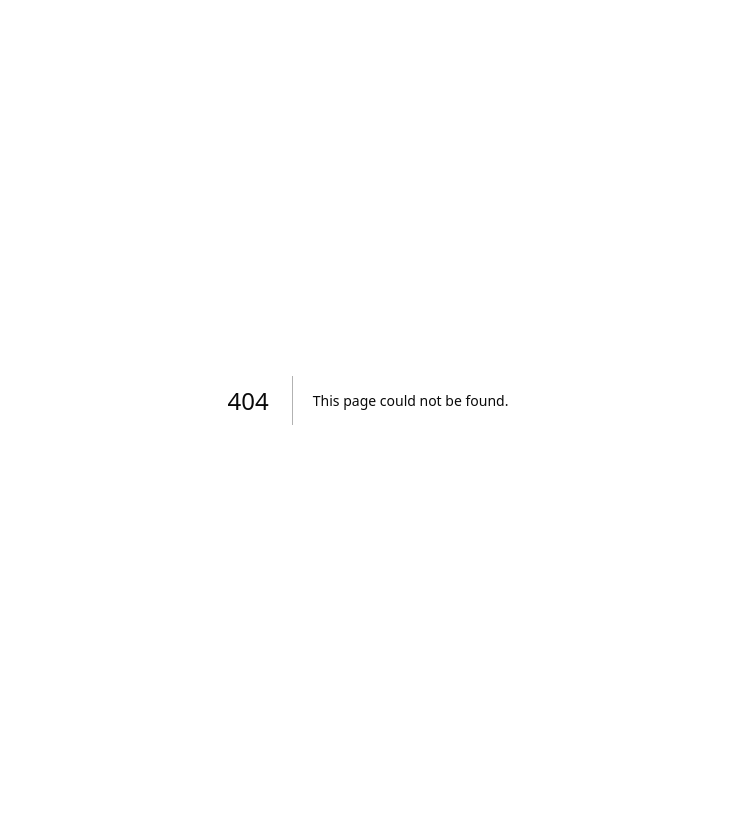
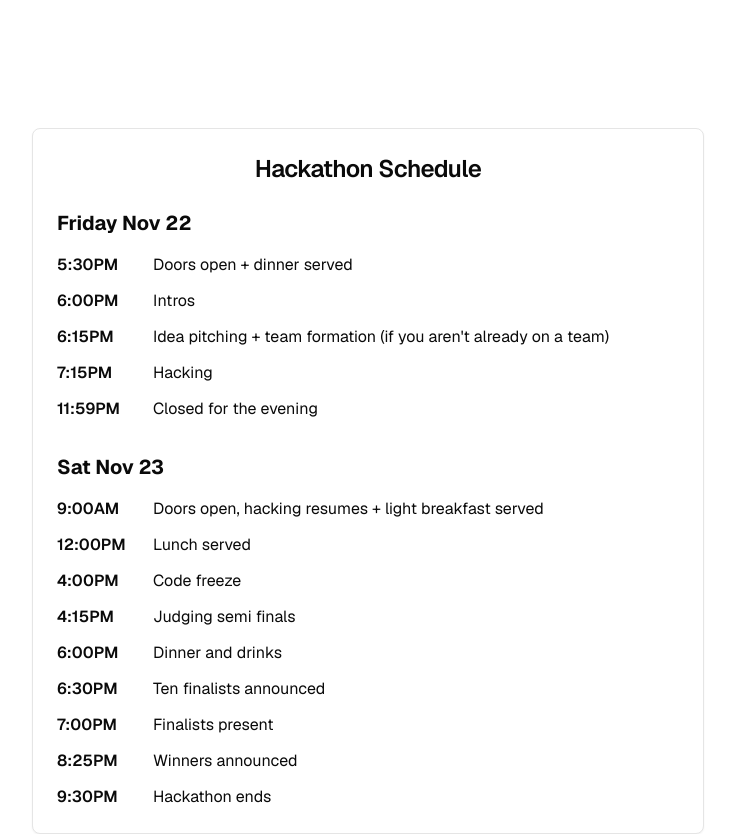
Before and after one commit to ai-matchmaker-yc/confi-matchmaker, a Next.js app: page /protected/schedule in a window 1280 px wide. Before the commit this address had no page. Shown: the whole page, without its empty margins (272-1007 px from the left). Before the commit the page ends 800 px from the top, so only its background shows below. Built offline with nearby package versions, Linux system fonts and the light colour scheme.

Commit message:
added schedule page

```diff
--- /dev/null
+++ b/app/protected/schedule/page.tsx
@@ -0,0 +1,88 @@
+"use client"
+
+import { Card, CardContent, CardHeader, CardTitle } from "@/components/ui/card"
+
+const SchedulePage = () => {
+  return (
+    <div className="w-full mt-32">
+      <Card>
+        <CardHeader>
+          <CardTitle className="text-2xl text-center">Hackathon Schedule</CardTitle>
+        </CardHeader>
+        <CardContent className="space-y-8">
+          {/* Friday */}
+          <div>
+            <h2 className="text-xl font-bold mb-4">Friday Nov 22</h2>
+            <ul className="space-y-3">
+              <li className="flex gap-4">
+                <span className="font-semibold min-w-[80px]">5:30PM</span>
+                <span>Doors open + dinner served</span>
+              </li>
+              <li className="flex gap-4">
+                <span className="font-semibold min-w-[80px]">6:00PM</span>
+                <span>Intros</span>
+              </li>
+              <li className="flex gap-4">
+                <span className="font-semibold min-w-[80px]">6:15PM</span>
+                <span>Idea pitching + team formation (if you aren't already on a team)</span>
+              </li>
+              <li className="flex gap-4">
+                <span className="font-semibold min-w-[80px]">7:15PM</span>
+                <span>Hacking</span>
+              </li>
+              <li className="flex gap-4">
+                <span className="font-semibold min-w-[80px]">11:59PM</span>
+                <span>Closed for the evening</span>
+              </li>
+            </ul>
+          </div>
+
+          {/* Saturday */}
+          <div>
+            <h2 className="text-xl font-bold mb-4">Sat Nov 23</h2>
+            <ul className="space-y-3">
+              <li className="flex gap-4">
+                <span className="font-semibold min-w-[80px]">9:00AM</span>
+                <span>Doors open, hacking resumes + light breakfast served</span>
+              </li>
+              <li className="flex gap-4">
+                <span className="font-semibold min-w-[80px]">12:00PM</span>
+                <span>Lunch served</span>
+              </li>
+              <li className="flex gap-4">
+                <span className="font-semibold min-w-[80px]">4:00PM</span>
+                <span>Code freeze</span>
+              </li>
+              <li className="flex gap-4">
+                <span className="font-semibold min-w-[80px]">4:15PM</span>
+                <span>Judging semi finals</span>
+              </li>
+              <li className="flex gap-4">
+                <span className="font-semibold min-w-[80px]">6:00PM</span>
+                <span>Dinner and drinks</span>
+              </li>
+              <li className="flex gap-4">
+                <span className="font-semibold min-w-[80px]">6:30PM</span>
+                <span>Ten finalists announced</span>
+              </li>
+              <li className="flex gap-4">
+                <span className="font-semibold min-w-[80px]">7:00PM</span>
+                <span>Finalists present</span>
+              </li>
+              <li className="flex gap-4">
+                <span className="font-semibold min-w-[80px]">8:25PM</span>
+                <span>Winners announced</span>
+              </li>
+              <li className="flex gap-4">
+                <span className="font-semibold min-w-[80px]">9:30PM</span>
+                <span>Hackathon ends</span>
+              </li>
+            </ul>
+          </div>
+        </CardContent>
+      </Card>
+    </div>
+  )
+}
+
+export default SchedulePage
--- a/app/protected/waiting/page.tsx
+++ b/app/protected/waiting/page.tsx
@@ -106,7 +106,11 @@ const WaitingPage = () => {
         >
             Add preferences to who you want to meat
           </Button>
-          <Button variant="outline" className="w-full">
+          <Button
+            variant="outline"
+            className="w-full"
+            onClick={() => router.push('/protected/schedule')}
+>
             Browse Conference Schedule While Waiting
           </Button>
         </div>
```
